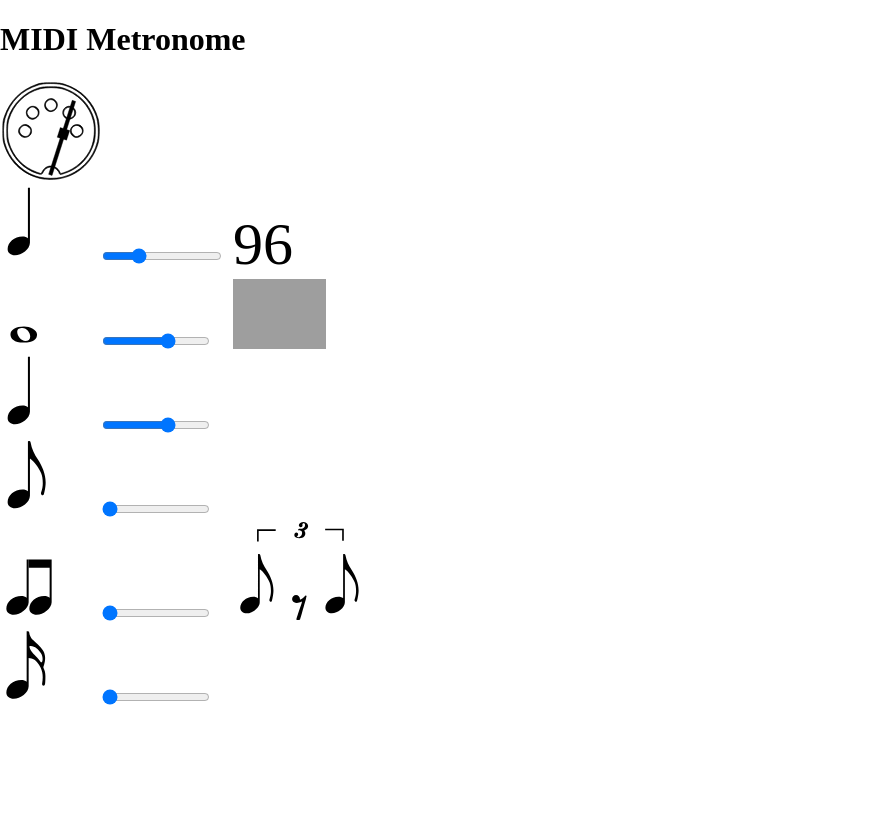
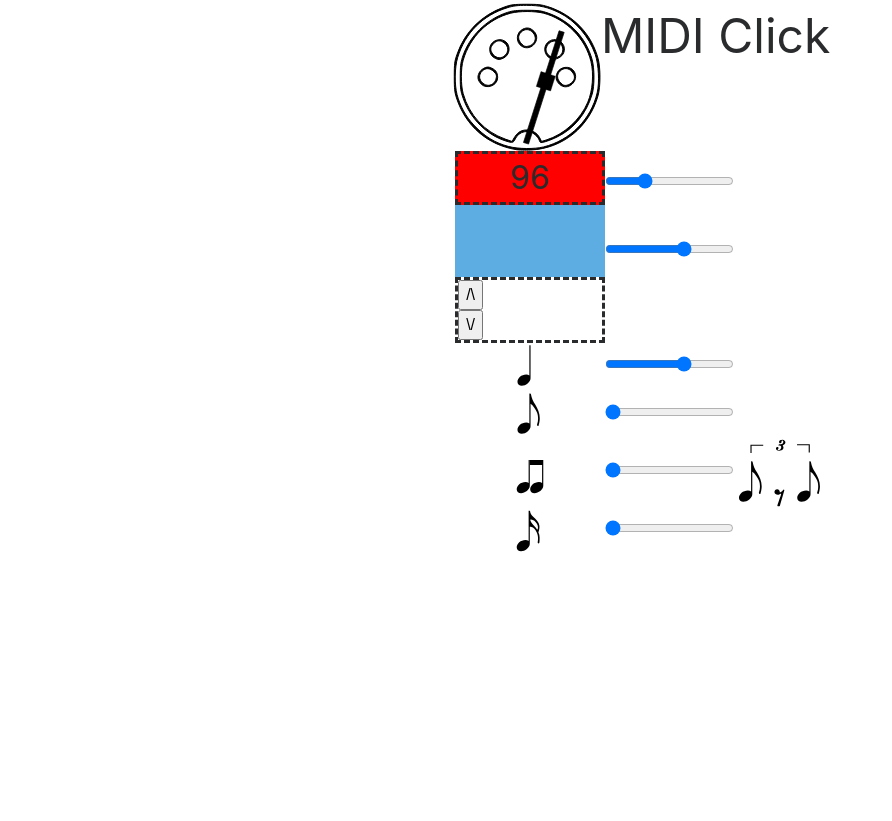
Before and after one commit to nathan-stewart/mclick, a Flask app: page / in a window 1280 px wide. Shown: the whole page, without its empty margins (0-892 px from the left). After the commit the page ends 552 px from the top, so only its background shows below. Run offline with Flask 2, Linux system fonts and the light colour scheme; some libraries are stand-ins or nearby versions; grey boxes are pictures that could not be loaded.

Commit message:
layout changes to stylesheet, meter

```diff
--- a/templates/index.html
+++ b/templates/index.html
@@ -1,90 +1,124 @@
 <!doctype html>
 <html lang="en">
   <head>
+    <meta charset="utf-8">
+    <title>MidiClick</title>
+    <link rel="stylesheet" href="https://maxcdn.bootstrapcdn.com/bootstrap/4.0.0-alpha.6/css/bootstrap.min.css" integrity="sha384-rwoIResjU2yc3z8GV/NPeZWAv56rSmLldC3R/AZzGRnGxQQKnKkoFVhFQhNUwEyJ" crossorigin="anonymous">
     <style>
-      html {
-        height: 100%;
+          html, body {
+            padding:0;
+            margin:0;
+            width:100%;
           }
 
-      body {
-        height: 100%;
-        margin: 0;
-        padding: 0;
+          .container-fluid {
+            display: table;
           }
 
-    .container {
-      display:table;
-      width: 100%;
+          .logo {
+            text-align: center;
+            vertical-align: top;
+            height: 25%;
+            display: table-cell;
+          }
+          .title {
+            text-align: center;
+            vertical-align: center;
+            font-size: xxx-large;
+            display: table-cell;
+            height: 25%;
+          }
+
+          .legend {
+            height: 12.5%;
+            text-align: center;
+            vertical-align: center;
+            display: table-cell;
+          }
+
+          .slider {
+            height: 12.5%;
+            vertical-align: center;
+            display: table-cell;
+          }
+
+          .tempo {
+            font-size: xx-large;
+            text-align: center;
+            background-color: red;
+            vertical-align: center;
+            width: 150px;
+            display: table-cell;
+                        border: dashed;
+          }
+
+          .meter {
+            background-color:  #5dade2;
+            font-size: xxx-large;
+            font-family: "Bravura";
+          }
+
+          .gadget {
+            text-align: center;
+            vertical-align: center;
+            display: table-cell;
+          }
+
+          .spinbox {
+            border: dashed;
           }
 
           .row {
-      display:table-row;
-      width: 100%;
+            border: dashed;
+            display: table-row;
             height: 12.5%;
           }
-
-    .logo {
-      display: table-cell;
-      width: 50%;
-      align: center;
-    }
-
-    .cell {
-      display:table-cell;
-    }
-
-    .column {
-      display:table-column;
-    }
-
-    .legend-column {
-      width:100px;
-    }
-
-    .slidecontainer {
-      width:90%;
-    }
-
-    input[type="range"] {
-      width: 90%;
-    }
-
-    .param_text {
-      align-content: center;
-      font-size: 60px;
-    }
-
-
           </style>
-    <meta charset="utf-8">
-    <title>Mclick</title>
   </head>
   <body onload="on_load()">
     <script src="https://cdnjs.cloudflare.com/ajax/libs/socket.io/4.0.1/socket.io.js"
           integrity="sha512-q/dWJ3kcmjBLU4Qc47E4A9kTB4m3wuTY7vkFJDTZKjTs8jhyGQnaUrxa0Ytd0ssMZhbNua9hE+E7Qv1j+DyZwA=="
           crossorigin="anonymous"></script>
+
     <script>
       let socket = io();
       let settings = {};
 
+      function format_meter()
+      {
+        let meter = parseInt(document.getElementById("measure_length").value);
+        switch (meter)
+        {
+          case 2: meter = "\uE082";  break;
+          case 3: meter = "\uE083";  break;
+          case 4: meter = "\uE084";  break;
+          case 5: meter = "\uE085";  break;
+          case 6: meter = "\uE086";  break;
+          case 7: meter = "\uE087";  break;
+          case 9: meter = "\uE089";  break;
+          case 12: meter = "\uE081  \uE082";  break;
+          default:
+            meter = "\uE084";
+        }
+        return meter;
+      }
+
       function send_updates()
       {
-        let measure_length_img = document.getElementById('measure_length_img');
         settings["tempo_output"    ] = document.getElementById("tempo_output").value;
+        settings["measure_options" ] = document.getElementById("measure_options").value;
+        settings["measure_length"  ] = document.getElementById("measure_length").value;
         settings["measure_volume"  ] = document.getElementById("measure_volume").value;
-        settings["measure_length"  ] = document.getElementById("measure_length").value;
-        settings["measure_options" ] = document.getElementById("measure_options").value;
         settings["beat_volume"     ] = document.getElementById("beat_volume").value;
         settings["eighth_volume"   ] = document.getElementById("eighth_volume").value;
         settings["swing_value"     ] = document.getElementById("swing_value").value;
         settings["sixteenth_volume"] = document.getElementById("sixteenth_volume").value;
-        measure_length_img.src = "../static/" + settings["measure_length"] + ".svg";
         socket.emit("push_params", settings);
       }
 
       function update_tempo_drag()
       {
-        let tempo_val = document.getElementById("tempo_slider").value;
+        let tempo_val = document.getElementById("tempo_slider").value.padEnd(3);
         document.getElementById("tempo_output").value = document.getElementById("tempo_slider").value;
       }
 
@@ -102,123 +136,108 @@
             meter_idx -= 1;
         }
         document.getElementById("measure_length").value = meters[meter_idx];
-        send_updates()
-      }
-
-
-      function get_meter_icon()
-      {
-        return
+        document.getElementById("measure_length_display").value = format_meter();
+        send_updates();
       }
     </script>
 
     <div class="container-fluid">
-      <div class="col-xs-9" >
-        <h1>MIDI Metronome<h1>
+      <div class="row">
+        <div class="logo">
+          <img alt="Mclick Logo" src="../static/mclick.svg">
         </div> <!-- cell -->
-      <div class="col-xs-3">
-        <img alt="Mclick Logo" src="../static/mclick.svg" height="100">
-      </div> <!-- cell -->
+        <div class="title">
+          MIDI Click
+        </div>
+      </div>
     </div>  <!-- table -->
 
     <div class="container-fluid">
+
+      <!-- Tempo -->
       <div class="row">
-        <div class="col-xs-1" style="display:table-cell">
-          <img alt="quarter note" src="../static/quarter.svg" height="80">
-        </div>   <!-- display:table-cell -->
-          <div class="col-xs-9">
-              <!-- onSlideCompleted → -->
-              <input type="range" min=40 max=240 value={{ parameters.tempo }} class="slider" oninput="update_tempo_drag()" onchange="send_updates()" id="tempo_slider">
-         </div>  <!-- slidecontainer -->
-       <div class="col-xs-2" style="display:table-cell;">
-         <output class="param_text" name="tempo_output" id="tempo_output">{{ parameters.tempo }}</output>
-       </div>   <!-- display:table-cell -->
-      </div>  <!-- display:table-row -->
+        <div class="tempo">
+          <output class="param_text" id="tempo_output"> {{ parameters.tempo }}</output>
+        </div>
+        <div class="slider">
+            <input type="range" id="tempo_slider" min=40 max=240 value={{ parameters.tempo }} class="slider" oninput="update_tempo_drag()" onchange="send_updates()" >
+        </div>
+        <div class=gadget></div>
+      </div>
 
-        <!-- Measure Slider -->
-        <div style="display:table-row;">
-          <div class="legend-column" style="display:table-cell;">
-            <img alt="measure" src="../static/whole.svg" height="70">
-          </div>   <!-- display:table-cell -->
-          <div style="display:table-cell;">
-            <div class="slidecontainer">
-              <input type="range" min=0 max=127 value={{ parameters.measure_volume }}
-                class="slider"  name="measure_volume" id="measure_volume" onchange="send_updates()">
-            </div>  <!-- slidecontainer -->
-          </div>   <!-- display:table-cell -->
-          <div class="legend-column" style="display:table-cell">
-            <img alt="num beats" id="measure_length_img" src="../static/{{ parameters.measure_length }}.svg" height="70">
-            <input type="hidden" id="measure_length" value="{{ parameters.measure_length }}" >
-            <input type="hidden" id="measure_options" value="{{ parameters.measure_options }}" >
-          </div>   <!-- display:table-cell -->
-
-          <div class="column" >
-              <div class="row" style="display:table-row;">
+      <!-- Measure -->
+      <div class="row">
+        <div class="legend">
+          <div class="meter">
+              <!--img alt="num beats" id="measure_length_img" src="../static/{{ parameters.measure_length }}.svg" -->
+              <output id="measure_length_display" readonly > </output>
+              <input id="measure_length"  type="hidden" readonly value="{{ parameters.measure_length }}" >
+              <input id="measure_options" type="hidden" readonly value="{{ parameters.measure_options }}" >
+              <script type="text/javascript">
+                document.getElementById("measure_length_display").value = format_meter();
+              </script>
+          </div>
+          <div class="spinbox">
+            <div class="row">
                 <button type="button" onclick="meter_clicked(this.id)" id="meter_up" title="up">/\</button>
-              </div>   <!-- display:table-row -->
-              <div class="cell" style="display:table-row;">
+            </div>
+            <div class="row">
                 <button type="button"  onclick="meter_clicked(this.id)" id="meter_down" title="down">\/</button>
-              </div> <!-- display:table-row -->
-            </div> <!-- column -->
-          </div> <!-- row -->
-          </div>   <!-- display:table-cell -->
+            </div>
+          </div>
+        </div>
+        <div class="slider">
+              <input class="slider" id="measure_volume" type="range" min=0 max=127 value={{ parameters.measure_volume }} onchange="send_updates()">
+          </div>
+        <div class=gadget></div>
       </div> <!-- row -->
 
-        <!-- Beat Slider -->
-        <div style="display:table-row;">
-          <div class="legend-column" style="display:table-cell;">
-            <img alt="beat" src="../static/quarter.svg" height="80">
+      <!-- Beat -->
+      <div class="row">
+          <div class="legend">
+            <img alt="beat" src="../static/quarter.svg" style="icon">
+          </div>
+          <div class="slider">
+              <input type="range" min=0 max=127 value={{ parameters.beat_volume }}
+                  class="slider"  id="beat_volume" onchange="send_updates()">
           </div>   <!-- display:table-cell -->
-          <div style="display:table-cell;">
-            <div class="slidecontainer">
-              <input type="range" min=0 max=127 value={{ parameters.beat_volume }}
-                  class="slider"  name="beat_volume" id="beat_volume" onchange="send_updates()">
-            </div>  <!-- slidecontainer -->
+          <div class=gadget></div>
+      </div>
+
+        <!-- Eights -->
+      <div class="row">
+            <div class="legend">
+                <img alt="eighths" src="../static/eighth.svg" style="icon">
           </div>   <!-- display:table-cell -->
-        </div> <!-- row -->
+          <div class="slider">
+              <input class="slider"  id="eighth_volume" type="range" min=0 max=127 value={{ parameters.eighth_volume }} onchange="send_updates()" >
+          </div>
+          <div class=gadget></div>
+      </div>
 
-        <!-- Eight note  Slider -->
-        <div style="display:table-row;">
-          <div class="legend-column" style="display:table-cell;">
-            <img alt="eighth note" src="../static/eighth.svg" height="80">
+      <!-- Swing -->
+      <div class="row">
+          <div class="legend">
+              <img alt="straight" src="../static/straight.svg" style="icon">
+          </div>
+          <div class="slider">
+              <input class="slider" id="swing_value" type="range" min=0 max=100 value={{ parameters.swing_value }} onchange="send_updates()">
+        </div>
+        <div class="gadget">
+            <img alt="swing" src="../static/swing.svg" >
+        </div>
+      </div>
+
+        <!-- Sixteenths -->
+        <div class="row">
+            <div class="legend">
+            <img alt="sixteenths" src="../static/sixteenth.svg" style="icon">
           </div>   <!-- display:table-cell -->
-          <div style="display:table-cell;">
-            <div class="slidecontainer">
-              <input type="range" min=0 max=127 value={{ parameters.eighth_volume }}
-                  class="slider"  name="eighth_volume" id="eighth_volume" onchange="send_updates()">
-            </div>  <!-- slidecontainer -->
-          </div>   <!-- display:table-cell -->
-      </div> <!-- display:table-row -->
-
-      <!-- Swing Slider -->
-      <div style="display:table-row;">
-        <div class="legend-column" style="display:table-cell;">
-          <img alt="straight time" src="../static/straight.svg" height="80">
-        </div>   <!-- display:table-cell -->
-        <div style="display:table-cell;">
-          <div class="slidecontainer">
-            <input type="range" min=0 max=100 value={{ parameters.swing_value }}
-                  class="slider" name="swing_value" id="swing_value" onchange="send_updates()">
-          </div>  <!-- slidecontainer -->
-        </div>   <!-- display:table-cell -->
-        <div class="legend-column" style="display:table-cell;">
-            <img alt="swing" src="../static/swing.svg" height="100">
-
-        </div>   <!-- display:table-cell -->
-      </div> <!-- display:table-row -->
-
-        <!-- Sixteenth Note Slider -->
-        <div style="display:table-row;">
-          <div class="legend-column" style="display:table-cell;">
-            <img alt="sixteenth note" src="../static/sixteenth.svg" height="80">
-          </div>   <!-- display:table-cell -->
-          <div style="display:table-cell;">
-            <div class="slidecontainer">
-                <input type="range" min=0 max=127 value={{ parameters.sixteenth_volume }}
-                      class="slider"  name="sixteenth_volume" id="sixteenth_volume" step="any" onchange="send_updates()">
-            </div>  <!-- slidecontainer -->
-          </div>   <!-- display:table-cell -->
-        </div> <!-- display:table-row -->
-    </div>  <!-- display:table -->
+          <div class="slider">
+                <input class="slider"  id="sixteenth_volume" type="range" min=0 max=127 value={{ parameters.sixteenth_volume }} step="any" onchange="send_updates()">
+          </div>
+          <div class=gadget></div>
+        </div>
+    </div>
   </body>
 </html>
```
Also changed, not shown: 1 other file. Lines whose indentation alone changed are shown as unchanged.
